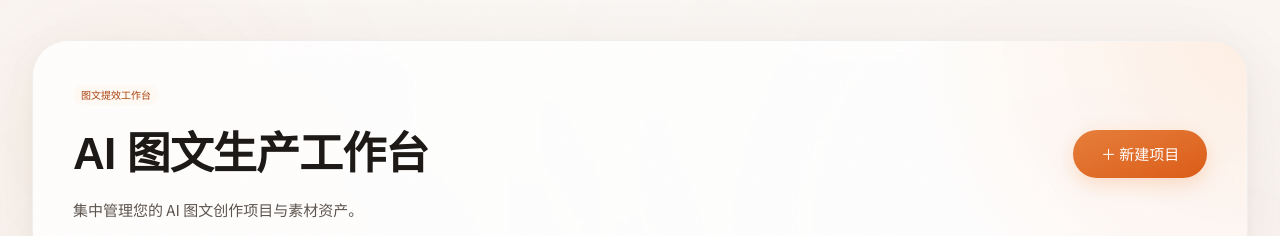
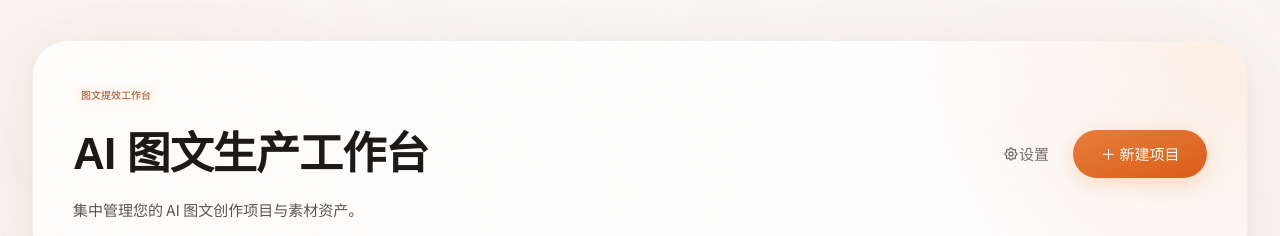
Before and after one commit to mn5449551-dot/tixiao-app, a Next.js app: page / in a window 1280 px wide. Shown: the top 236 px of the page. Built offline with nearby package versions, Linux system fonts and the light colour scheme; no server answers; the database is empty.

Commit message:
feat: add settings entry on homepage

```diff
--- a/app/page.tsx
+++ b/app/page.tsx
@@ -1,6 +1,9 @@
+import Link from "next/link";
+
 import { CreateProjectForm } from "@/components/dashboard/create-project-form";
 import { ProjectList } from "@/components/dashboard/project-list";
 import { Badge } from "@/components/ui/badge";
+import { Button } from "@/components/ui/button";
 import { Card } from "@/components/ui/card";
 import { listProjects } from "@/lib/project-data";
 
@@ -41,7 +44,16 @@ export default function HomePage() {
           </div>
         </div>
 
-        <div className="relative z-10 mt-6 animate-scale-in stagger-4 lg:mt-0 lg:shrink-0">
+        <div className="relative z-10 mt-6 animate-scale-in stagger-4 lg:mt-0 lg:shrink-0 lg:flex lg:items-center lg:gap-3">
+          <Link href="/settings">
+            <Button variant="ghost" size="sm">
+              <svg className="h-4 w-4" fill="none" viewBox="0 0 24 24" stroke="currentColor">
+                <path strokeLinecap="round" strokeLinejoin="round" strokeWidth={2} d="M10.325 4.317c.426-1.756 2.924-1.756 3.35 0a1.724 1.724 0 002.573 1.066c1.543-.94 3.31.826 2.37 2.37a1.724 1.724 0 001.065 2.572c1.756.426 1.756 2.924 0 3.35a1.724 1.724 0 00-1.066 2.573c.94 1.543-.826 3.31-2.37 2.37a1.724 1.724 0 00-2.572 1.065c-.426 1.756-2.924 1.756-3.35 0a1.724 1.724 0 00-2.573-1.066c-1.543.94-3.31-.826-2.37-2.37a1.724 1.724 0 00-1.065-2.572c-1.756-.426-1.756-2.924 0-3.35a1.724 1.724 0 001.066-2.573c-.94-1.543.826-3.31 2.37-2.37.996.608 2.296.07 2.572-1.065z" />
+                <path strokeLinecap="round" strokeLinejoin="round" strokeWidth={2} d="M15 12a3 3 0 11-6 0 3 3 0 016 0z" />
+              </svg>
+              设置
+            </Button>
+          </Link>
           <CreateProjectForm />
         </div>
       </section>
```
